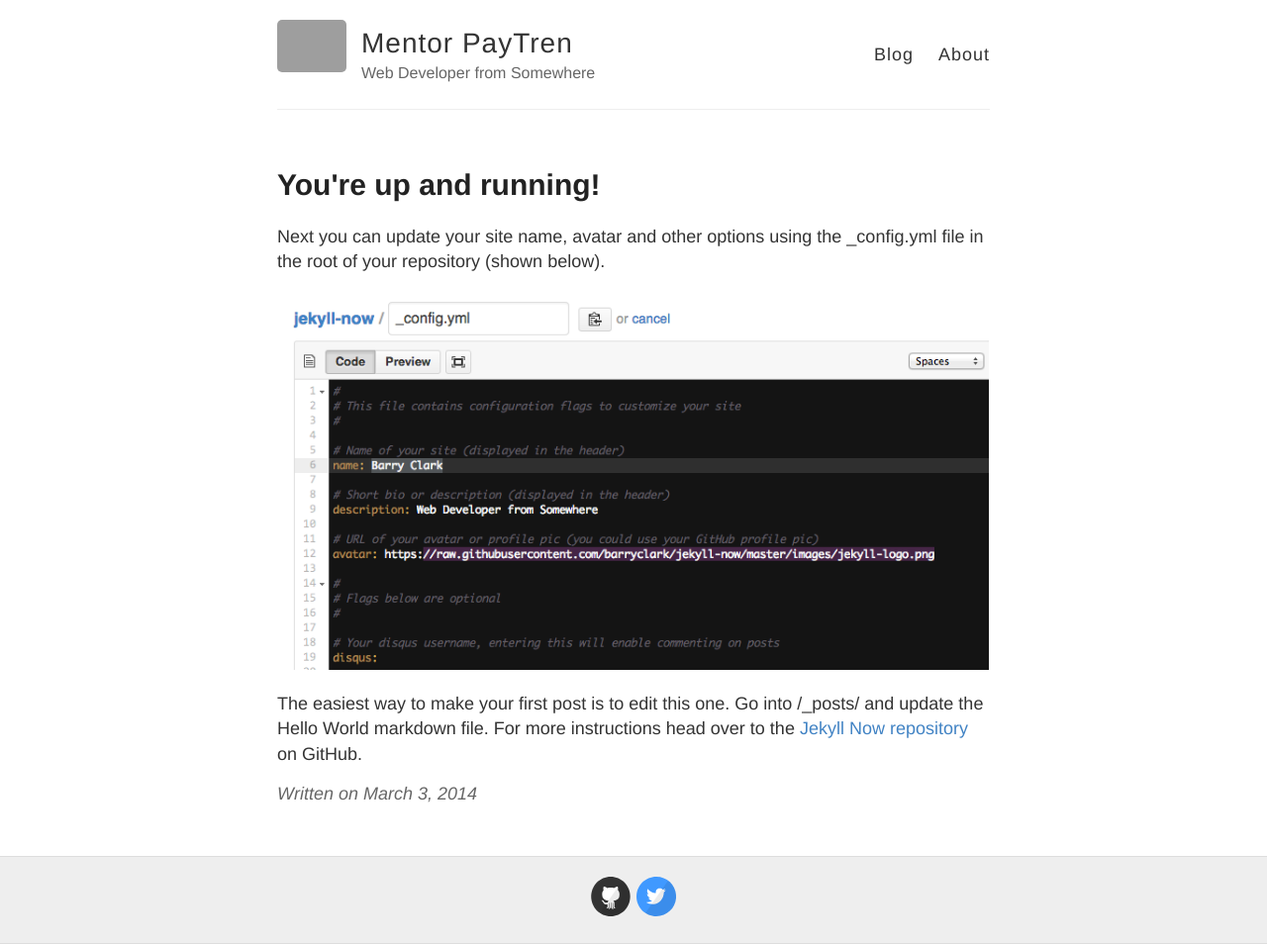
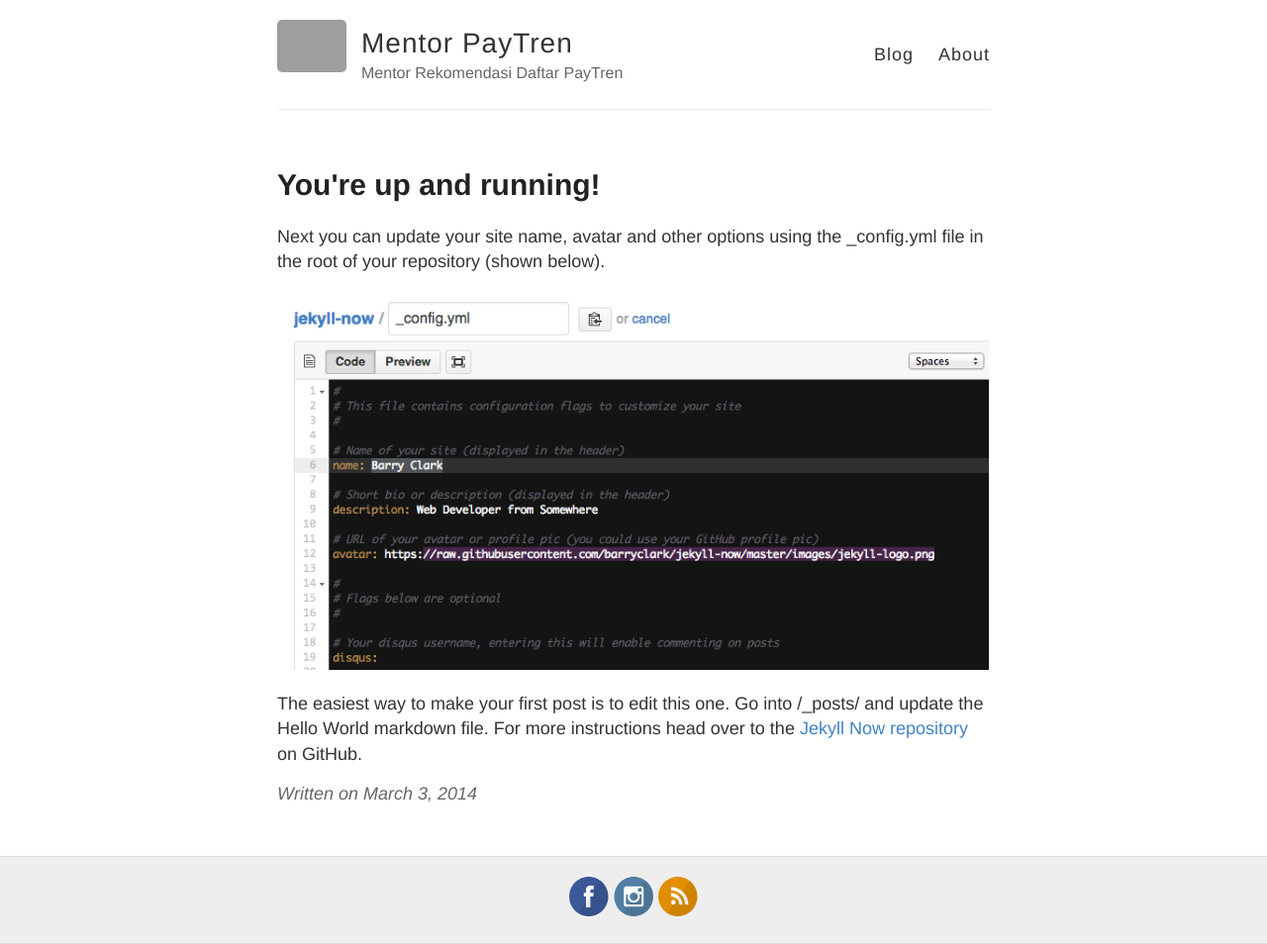
Before and after one commit to adminpaytren/Cara-Daftar-PayTren, a Jekyll site: the page built from _posts/2014-3-3-Hello-World.md, in a window 1280 px wide. Shown: the whole page at 99% size. Built offline with Jekyll 4.4.1, drawn with Linux system fonts in a browser that asks for light colours; comment, search, counter and statistics services are not loaded; grey boxes are pictures that could not be loaded.

Commit message:
Update _config.yml

```diff
--- a/_config.yml
+++ b/_config.yml
@@ -6,7 +6,7 @@
 name: Mentor PayTren
 
 # Short bio or description (displayed in the header)
-description: Web Developer from Somewhere
+description: Mentor Rekomendasi Daftar PayTren
 
 # URL of your avatar or profile pic (you could use your GitHub profile pic)
 avatar: https://raw.githubusercontent.com/barryclark/jekyll-now/master/images/jekyll-logo.png
@@ -19,14 +19,14 @@ avatar: https://raw.githubusercontent.com/barryclark/jekyll-now/master/images/je
 footer-links:
   dribbble:
   email:
-  facebook:
+  facebook: shofwa.paytren
   flickr:
-  github: barryclark/jekyll-now
-  instagram:
+  github:
+  instagram: afzhilmi
   linkedin:
   pinterest:
-  rss: # just type anything here for a working RSS icon
-  twitter: jekyllrb
+  rss: PayTren Mentor # just type anything here for a working RSS icon
+  twitter:
   stackoverflow: # your stackoverflow profile, e.g. "users/50476/bart-kiers"
   youtube: # channel/<your_long_string> or user/<user-name>
   googleplus: # anything in your profile username that comes after plus.google.com/
@@ -34,20 +34,20 @@ footer-links:
 
 # Enter your Disqus shortname (not your username) to enable commenting on posts
 # You can find your shortname on the Settings page of your Disqus account
-disqus:
+disqus: Mentor
 
 # Enter your Google Analytics web tracking code (e.g. UA-2110908-2) to activate tracking
-google_analytics:
+google_analytics: UA-128642358-2
 
 # Your website URL (e.g. http://barryclark.github.io or http://www.barryclark.co)
 # Used for Sitemap.xml and your RSS feed
-url:
+url: https://adminpaytren.github.io
 
 # If you're hosting your site at a Project repository on GitHub pages
 # (http://yourusername.github.io/repository-name)
 # and NOT your User repository (http://yourusername.github.io)
 # then add in the baseurl here, like this: "/repository-name"
-baseurl: ""
+baseurl: "/Cara-Daftar-PayTren"
 
 #
 # !! You don't need to change any of the configuration flags below !!
```
